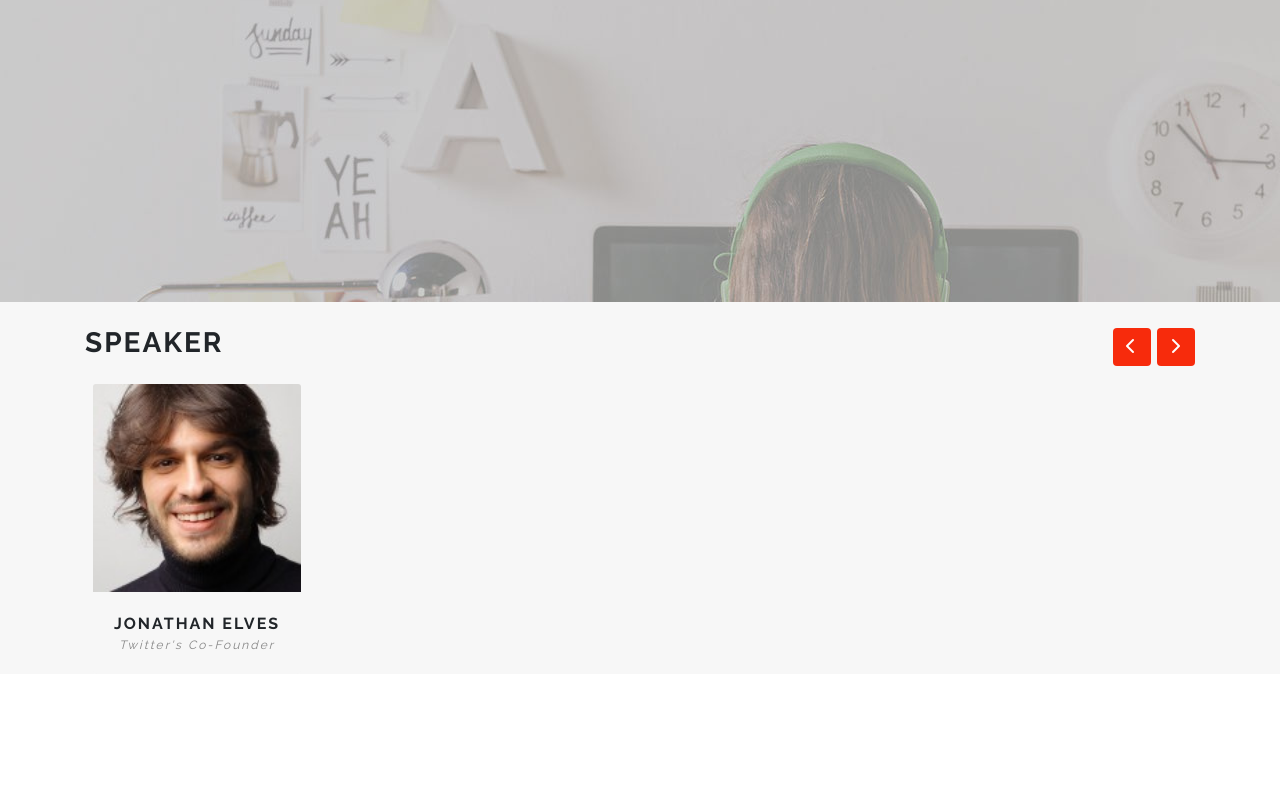
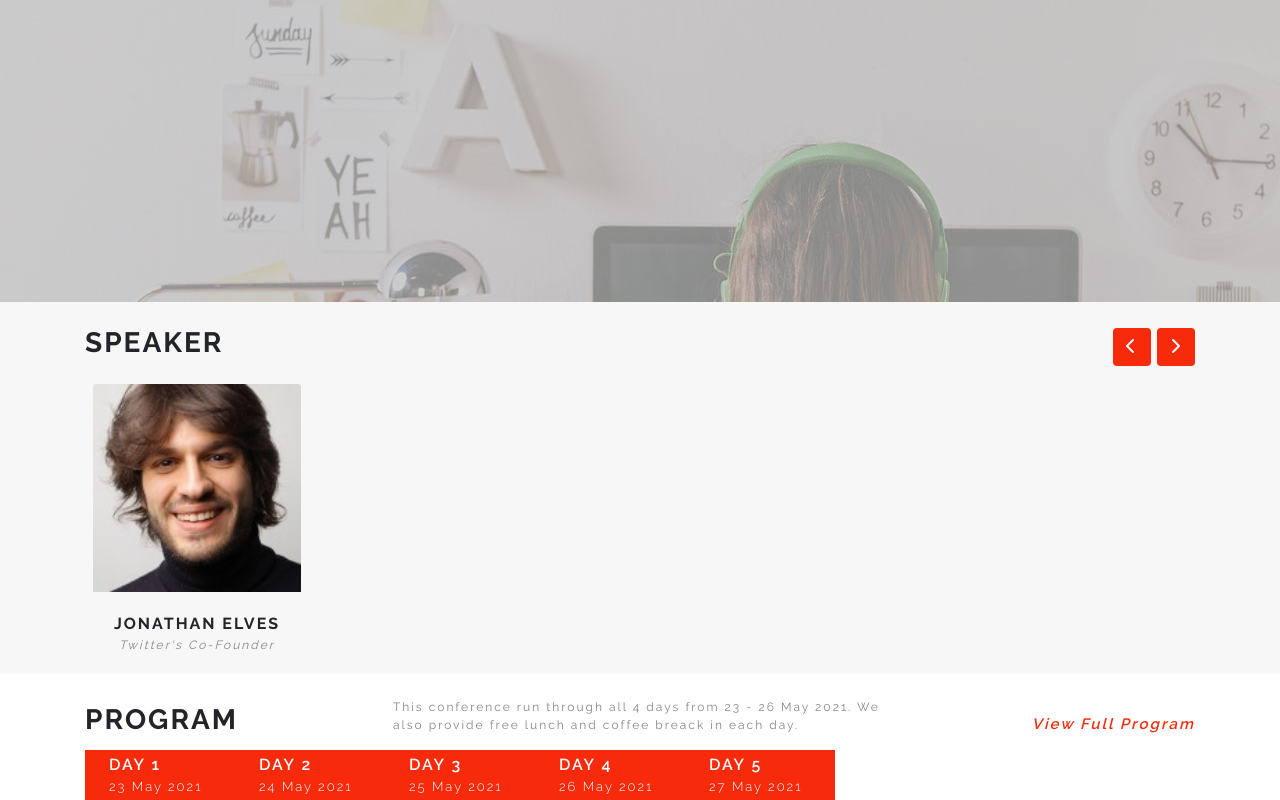
Before and after one commit to MirkoR89/proj-html-vuejs, a plain HTML site: page index.html in a window 1280 px wide. Shown: the part 774-1574 px from the top of the page. Before the commit the page ends 1448 px from the top, so only its background shows below. Drawn offline with nearby package versions, Linux system fonts and the light colour scheme.

Commit message:
Working on program section

```diff
--- a/assets/css/style.css
+++ b/assets/css/style.css
@@ -112,7 +112,8 @@ form span i {
 .carosual_speakers .card {
   background-color: #F7F7F7;
 }
-.carosual_speakers h3 {
+.carosual_speakers h3,
+.program_title h3 {
   font-weight: 700;
 }
 
@@ -126,7 +127,36 @@ form span i {
   font-weight: 700;
 }
 
-.card-body span:last-child {
+.card-body span:last-child,
+.program_title p {
   font-size: 12px;
-  color: #868686!important;
+  color: #868686;
 }
+
+/* Program section */
+.program_title p {
+  width: 500px;
+}
+
+.program_title span {
+  font-weight: 600;
+  font-size: 15px;
+  color: #F72B0C;
+}
+
+.days {
+  width: 150px;
+  height: 50px;
+  background-color: #F72B0C;
+}
+
+.days span:first-child {
+  font-weight: 600;
+  color: white;
+}
+
+.days span:last-child {
+  font-weight: 300;
+  font-size: 13px;
+  color: white;
+}
--- a/assets/js/main.js
+++ b/assets/js/main.js
@@ -9,7 +9,8 @@ new Vue({
 
   data: {
     // data obj: Navbar.
-    navBar: [{
+    navBar: [
+      {
         name: 'home',
         link: null
       },
@@ -39,7 +40,8 @@ new Vue({
       }
     ],
     // data obj: Conferences
-    conferences: [{
+    conferences: [
+      {
         date: '23-26 may 2021',
         place: 'san francisco',
         speakers: '8 speakers'
@@ -55,11 +57,11 @@ new Vue({
         speakers: '9 speakers'
       }
     ],
-    countDown: null,
     //Counter to authoslide the conferences
     counterConference: 0,
     // data obj: W section
-    wSection: [{
+    wSection: [
+      {
         icon: 'fas fa-trophy',
         title: 'who we are',
         paragraph: 'Donec id elit non mi porta gravida at eget me tus. Sed posuere consectetur estat lobo rtis. Cum sociis natoque.'
@@ -76,7 +78,8 @@ new Vue({
       }
     ],
     // data obj: Speakers section
-    speakers: [{
+    speakers: [
+      {
         profileImg: 'speaker-1',
         name: 'jonathan elves',
         role: "Twitter's Co-Founder"
@@ -119,6 +122,48 @@ new Vue({
     ],
     //Counter to move the slider-cards
     counterSpeaker: 0,
+    calendar:[
+      {
+      day:'day 1',
+      date: '23 May 2021',
+      time: '9.00 - 10.30',
+      location: 'room a',
+      conferenceTitle: 'Welcoming and Introduction',
+      conferenceContent: 'Lorem ipsum dolor sit amet, consectetur adipisicing elit, sed do eiusmod tempor incididunt ut labore et dolore magna aliqua.'
+      },
+      {
+      day:'day 2',
+      date: '24 May 2021',
+      time: '14.00 - 17.30',
+      location: 'room a',
+      conferenceTitle: 'Welcoming and Introduction',
+      conferenceContent: 'Lorem ipsum dolor sit amet, consectetur adipisicing elit, sed do eiusmod tempor incididunt ut labore et dolore magna aliqua.'
+      },
+      {
+      day:'day 3',
+      date: '25 May 2021',
+      time: '9.00 - 10.30',
+      location: 'room b',
+      conferenceTitle: 'Welcoming and Introduction',
+      conferenceContent: 'Lorem ipsum dolor sit amet, consectetur adipisicing elit, sed do eiusmod tempor incididunt ut labore et dolore magna aliqua.'
+      },
+      {
+      day:'day 4',
+      date: '26 May 2021',
+      time: '15.00 - 18.00',
+      location: 'room a',
+      conferenceTitle: 'Welcoming and Introduction',
+      conferenceContent: 'Lorem ipsum dolor sit amet, consectetur adipisicing elit, sed do eiusmod tempor incididunt ut labore et dolore magna aliqua.'
+      },
+      {
+      day:'day 5',
+      date: '27 May 2021',
+      time: '10.00 - 12.30',
+      location: 'room f',
+      conferenceTitle: 'Welcoming and Introduction',
+      conferenceContent: 'Lorem ipsum dolor sit amet, consectetur adipisicing elit, sed do eiusmod tempor incididunt ut labore et dolore magna aliqua.'
+      }
+  ],
     // data obj: Recent news
     recentNews: [],
     // data obj: Tickets
@@ -138,12 +183,7 @@ new Vue({
       }
     },
     //Function to countdown
-    countDownCalc() {
-      const newConferenceDate = new Date('21/04/2022 09:00:00');
-      const now = dayjs().format('DD/MM/YYYY hh:mm:ss');
-      let newCountDown = this.newConferenceDate - this.now;
-      this.newCountDown.pushthis(this.countDown)
-    },
+
     //Function to Carosual Speaker
     prevSpeaker() {
       this.counterSpeaker--;
--- a/index.html
+++ b/index.html
@@ -75,7 +75,7 @@
         <div class="timer">
           <div class="container d-flex flex-column justify-content-center align-items-center">
             <div class="countdown">
-              {{countDown}}
+
             </div>
             <p>SUBSCRIBE FOR UPDATES</p>
             <form class="" action="index.html" method="post">
@@ -106,12 +106,24 @@
                 <span class="font-italic">{{speakers[counterSpeaker].role}}</span>
               </div>
             </div>
-        </div>
+          </div>
       </section>
 
       <!-- Program section -->
-      <section>
-
+      <section class="container">
+        <div class="program_title mt-4 d-flex justify-content-between align-items-center">
+          <h3 class="mr-3">PROGRAM</h3>
+          <p>This conference run through all 4 days from 23 - 26 May 2021. We also provide free lunch and coffee breack in each day.</p>
+          <span class="font-italic">View Full Program</span>
+        </div>
+        <div class="d-flex">
+          <div v-for='day in calendar' class="calendar">
+            <div class="days d-flex flex-column justify-content-center">
+              <span class="text-uppercase ml-4">{{day.day}}</span>
+              <span class="ml-4">{{day.date}}</span>
+            </div>
+          </div>
+        </div>
       </section>
 
       <!-- Maps section -->
@@ -153,7 +165,7 @@
 
   </div>
   <!-- DayJS CDN -->
-<script src="https://unpkg.com/dayjs@1.8.21/dayjs.min.js"></script>
+  <script src="https://unpkg.com/dayjs@1.8.21/dayjs.min.js"></script>
   <!-- VueJs CDN -->
   <script src="https://cdn.jsdelivr.net/npm/vue@2.6.12/dist/vue.js"></script>
   <!-- Link file JS -->
```
